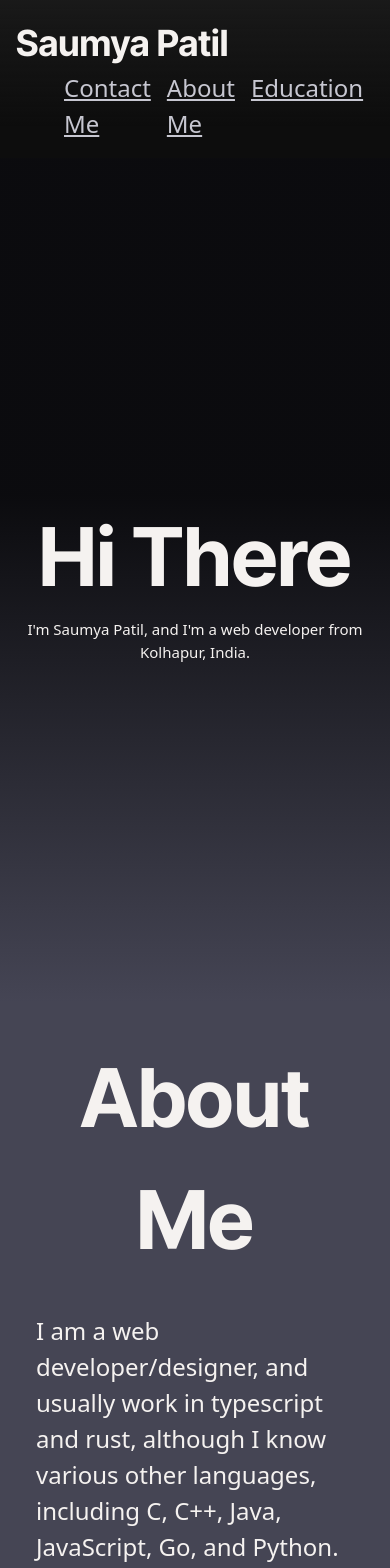
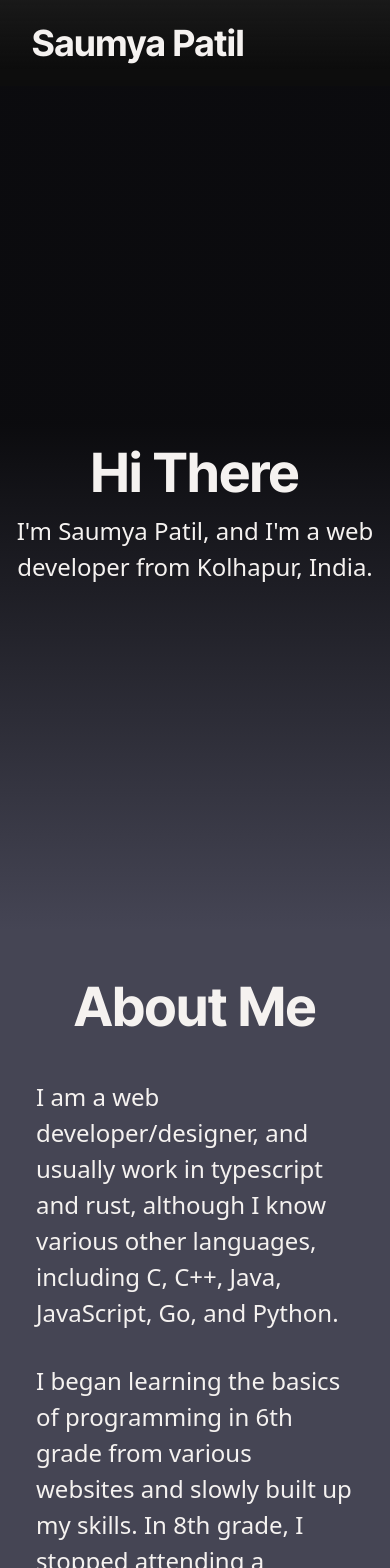
Before and after one commit to DitherWither/portfolio, a React (Vite) app: page / in a window 390 px wide. Shown: the top 1568 px of the page. Built offline with nearby package versions, Linux system fonts and the light colour scheme.

Commit message:
Tweak look on mobile

```diff
--- a/src/App.tsx
+++ b/src/App.tsx
@@ -3,13 +3,13 @@
 function HeaderBar() {
     return (
         <>
-            <div className="flex px-4 md:px-24 py-4 flex-col md:flex-row bg-gradient-to-b from-background-900 from-0% to-80% to-transparant">
+            <div className="flex px-8 md:px-24 py-4 flex-col md:flex-row bg-gradient-to-b from-background-900 from-0% to-80% to-transparant">
                 <div className="flex-grow">
                     <h1 className="text-2xl font-heading font-bold">
                         Saumya Patil
                     </h1>
                 </div>
-                <div className="flex flex-col">
+                <div className="hidden md:flex flex-col">
                     <nav className="h-full px-12 md:px-0">
                         <ul className="flex md:justify-center items-center gap-2 text-xl h-full text-secondary-200 underline">
                             <li className="flex gap-4">
--- a/src/Home.tsx
+++ b/src/Home.tsx
@@ -19,10 +19,10 @@
                 bg-gradient-to-b from-secondary-950 from-40% to-secondary-700
                 text-center flex-col"
         >
-            <h2 className="text-4xl md:text-5xl font-heading font-bold">
+            <h2 className="text-3xl md:text-5xl font-heading font-bold">
                 Hi There
             </h2>
-            <p className="md:text-xl">
+            <p className="text-xl">
                 I'm Saumya Patil, and I'm a web developer from Kolhapur, India.
             </p>
         </section>
@@ -32,7 +32,7 @@
 function ContactDetails() {
     return (
         <section id="contact-details" className="bg-primary-900 p-9 py-16">
-            <h2 className="text-4xl md:text-5xl font-heading">Contact Me</h2>
+            <h2 className="text-3xl md:text-5xl font-heading">Contact Me</h2>
             <div className="flex justify-center items-center my-4">
                 <ul className="grow max-w-4xl flex flex-col gap-4 font-bold">
                     <li className="flex flex-row">
@@ -85,7 +85,7 @@
             className="bg-secondary-700 p-9 pb-16 flex justify-center"
         >
             <div className="max-w-3xl text-xl">
-                <h2 className="text-4xl md:text-5xl font-heading text-center">
+                <h2 className="text-3xl md:text-5xl font-heading text-center">
                     About Me
                 </h2>
                 <p className="mt-8">
@@ -112,7 +112,7 @@
             id="educational-qualifications"
             className="bg-gradient-to-b from-secondary-700 to-primary-900 p-9 pb-16 flex justify-center items-center flex-col"
         >
-            <h2 className="text-4xl md:text-5xl font-heading text-center">
+            <h2 className="text-3xl md:text-5xl font-heading text-center">
                 Education
             </h2>
             <div className="max-w-3xl text-xl">
```
